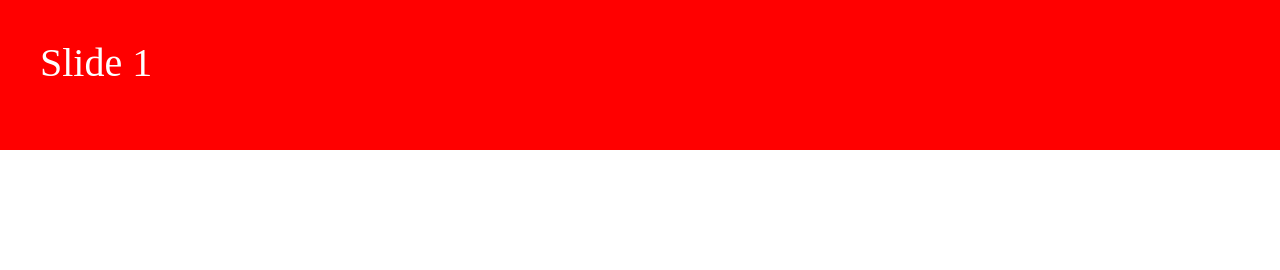
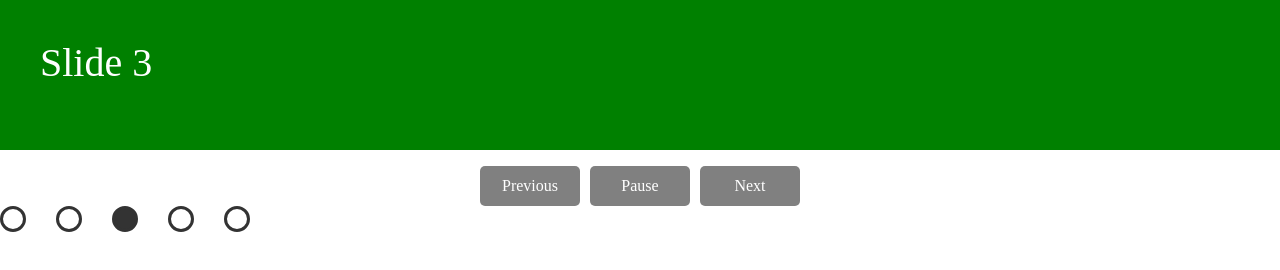
Before and after one commit to KonstantinBondariev/course_work_2, a website: page index.html in a window 1280 px wide. Drawn offline with Linux system fonts and the light colour scheme.

Commit message:
slider controls & indicators

```diff
--- a/assets/js/main.js
+++ b/assets/js/main.js
@@ -1 +1,69 @@
-console.log('2322Test');
+let slider = document.querySelector('.slider');
+let slides = document.querySelectorAll('.slider__slide');
+let inicatorPanel = document.querySelector('.slider__indicator-panel');
+let indicators = document.querySelectorAll('.slider__indicator');
+let cureantSlide = 0;
+let pauseBtn = document.querySelector('#pause');
+let prevBtn = document.querySelector('#prev');
+let nextBtn = document.querySelector('#next');
+let isPlaying = true;
+
+function goToSlide(n) {
+  slides[cureantSlide].classList.toggle('active');
+  indicators[cureantSlide].classList.toggle('slider__indicator--active');
+  cureantSlide = (n + slides.length) % slides.length;
+  slides[cureantSlide].classList.toggle('active');
+  indicators[cureantSlide].classList.toggle('slider__indicator--active');
+}
+
+function pauseSlideShow() {
+  pauseBtn.innerHTML = 'Play';
+  isPlaying = false;
+  clearInterval(slideInterval);
+}
+
+function playSlideShow() {
+  pauseBtn.innerHTML = 'Pause';
+  isPlaying = true;
+  slideInterval = setInterval(nextSlide, 2000);
+}
+function nextSlide() {
+  goToSlide(cureantSlide + 1);
+}
+
+function prevSlide() {
+  goToSlide(cureantSlide - 1);
+}
+
+pauseBtn.addEventListener('click', () => {
+  if (isPlaying) {
+    pauseSlideShow();
+  } else {
+    playSlideShow();
+  }
+});
+
+prevBtn.addEventListener('click', () => {
+  pauseSlideShow();
+  prevSlide();
+});
+
+nextBtn.addEventListener('click', () => {
+  pauseSlideShow();
+  nextSlide();
+});
+
+function goToIndicate(e) {
+  const target = e.target;
+
+  if (target && target.classList.contains('slider__indicator')) {
+    const dataSlide = +target.getAttribute('data-slide-to');
+
+    if (isNaN(dataSlide)) return;
+    goToSlide(dataSlide);
+  }
+}
+
+inicatorPanel.addEventListener('click', goToIndicate);
+
+let slideInterval = setInterval(nextSlide, 2000);
--- a/assets/scss/components/main/slider/_slider.scss
+++ b/assets/scss/components/main/slider/_slider.scss
@@ -46,6 +46,47 @@
       background: purple;
     }
   }
+  &__control-panel {
+    display: flex;
+    justify-content: center;
+    align-items: center;
+    gap: 10px;
+    margin-top: 1em;
+    color: #fff;
+  }
+  &__controls {
+    display: flex;
+    align-items: center;
+    justify-content: center;
+    width: 100px;
+    height: 40px;
+    background-color: grey;
+    border-radius: 5px;
+    user-select: none;
+    cursor: pointer;
+    transition: background-color 0.5s;
+    &:hover {
+      background-color: rgb(173, 173, 173);
+    }
+  }
+  &__indicator-panel {
+    display: flex;
+    gap: 30px;
+  }
+  &__indicator {
+    width: 20px;
+    height: 20px;
+    border: #333 solid;
+    border-radius: 20px;
+    transition: background-color 0.5s;
+    cursor: pointer;
+    &--active {
+      background-color: #333;
+    }
+    &:hover {
+      box-shadow: 0px 0px 10px 5px #333;
+    }
+  }
 }
 
 .active {
--- a/index.html
+++ b/index.html
@@ -21,6 +21,18 @@
         <li class="slider__slide">Slide 4</li>
         <li class="slider__slide">Slide 5</li>
       </ul>
+      <div class="slider__control-panel">
+        <div class="slider__controls" id="prev">Previous</div>
+        <div class="slider__controls" id="pause">Pause</div>
+        <div class="slider__controls" id="next">Next</div>
+      </div>
+      <div class="slider__indicator-panel">
+        <div class="slider__indicator slider__indicator--active" data-slide-to="0"></div>
+        <div class="slider__indicator" data-slide-to="1"></div>
+        <div class="slider__indicator" data-slide-to="2"></div>
+        <div class="slider__indicator" data-slide-to="3"></div>
+        <div class="slider__indicator" data-slide-to="4"></div>
+      </div>
     </div>
   </main>
 
```
Also changed, not shown: assets/css/style.css.
